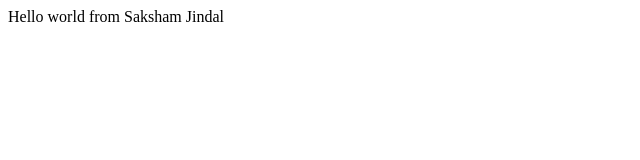
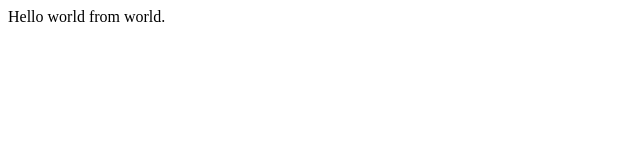
Before and after one commit to Hardik9355/Github-Training, a plain HTML site: page index.html in a window 1280 px wide. Shown: the full height of the page, 0-640 px from the left. Drawn offline with Linux system fonts and the light colour scheme.

Commit message:
hey inzint

```diff
--- a/index.html
+++ b/index.html
@@ -7,6 +7,7 @@
     <title>Document</title>
 </head>
 <body>
-    Hello world  from Saksham Jindal
+    Hello world  from world.
+
 </body>
 </html>
```
